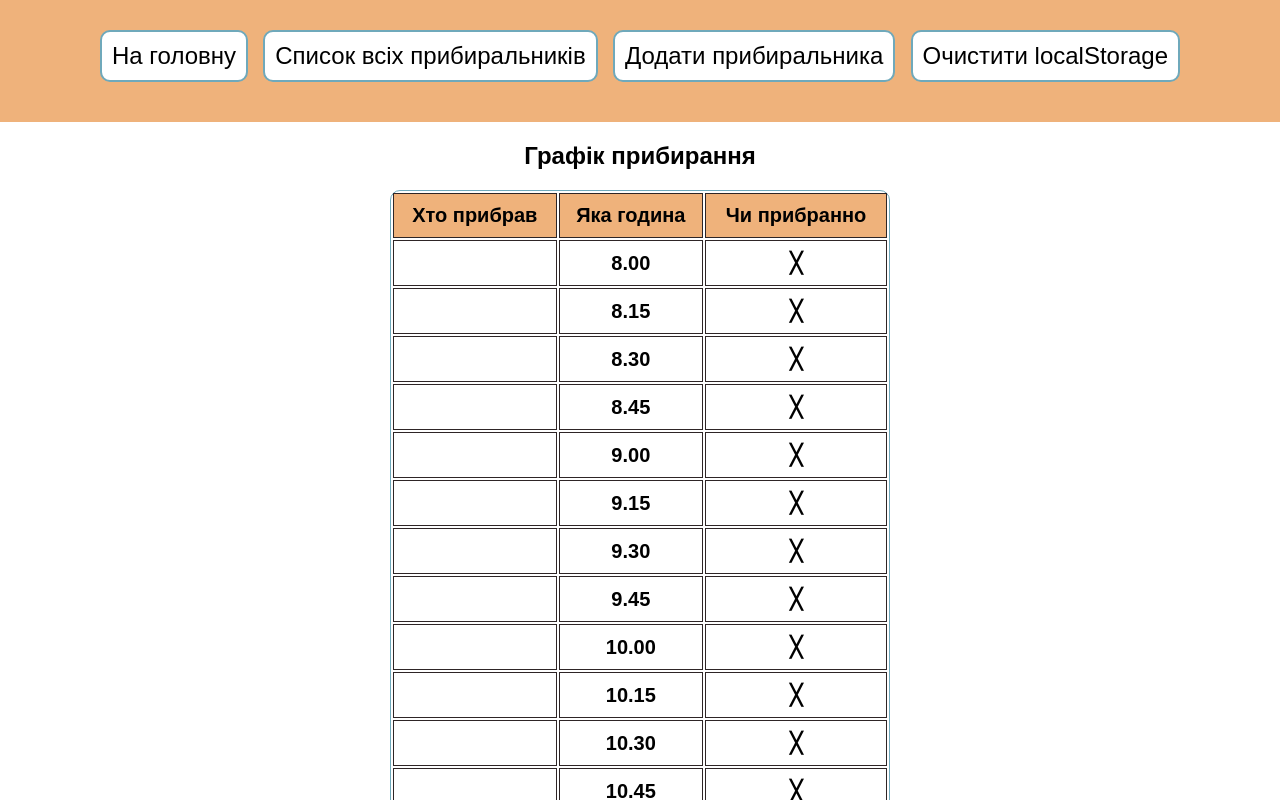
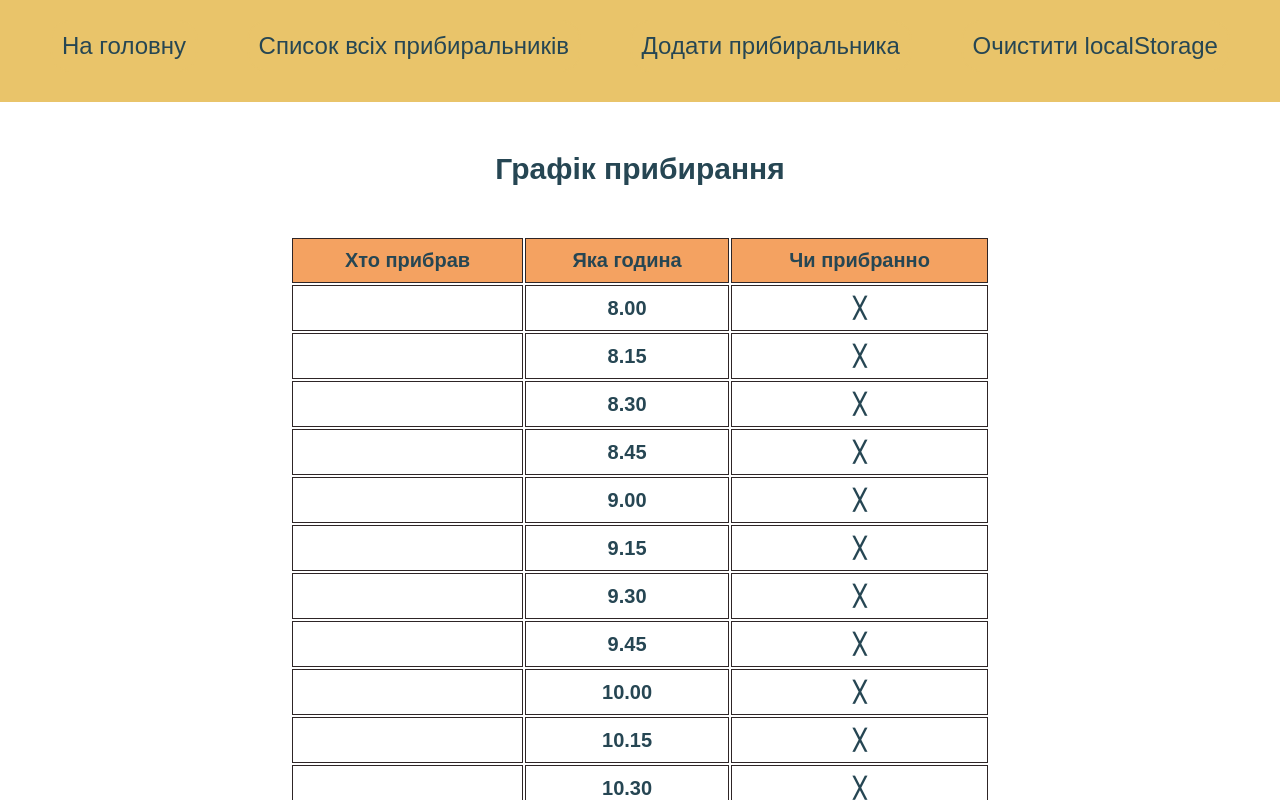
Before and after one commit to SashaPylypyuk/vue_cleaning-schedule, a Vue app: page / in a window 1280 px wide. Shown: the top 800 px of the page. Built offline with nearby package versions, Linux system fonts and the light colour scheme.

Commit message:
Fix style, fix code

```diff
--- a/package.json
+++ b/package.json
@@ -22,6 +22,7 @@
     "@vue/eslint-config-standard": "^5.1.2",
     "babel-eslint": "^10.1.0",
     "eslint": "^6.7.2",
+    "eslint-plugin-css-modules": "^2.11.0",
     "eslint-plugin-import": "^2.20.2",
     "eslint-plugin-node": "^11.1.0",
     "eslint-plugin-promise": "^4.2.1",
--- a/src/App.vue
+++ b/src/App.vue
@@ -1,12 +1,20 @@
 <template>
   <div id="app">
+    <Header />
+    <transition name="fade">
       <router-view />
+    </transition>
   </div>
 </template>
 
 <script>
 import { mapActions } from 'vuex'
+import Header from '@/components/Header'
+
 export default {
+  components: {
+    Header
+  },
   methods: mapActions(['getHours', 'getCleaners']),
   mounted () {
     this.getHours()
@@ -16,10 +24,19 @@ export default {
 </script>
 
 <style lang="scss">
+
+.fade-enter-active, .fade-leave-active {
+  transition: opacity .5s ease-in-out;
+}
+.fade-enter, .fade-leave-active {
+  opacity: 0;
+}
+
 body {
   margin: 0;
 }
 html {
+  color: #264653;
   font-family: sans-serif;
   box-sizing: border-box;
 }
--- a/src/components/Header.vue
+++ b/src/components/Header.vue
@@ -9,8 +9,8 @@
     <router-link to="/addACleaner" class="header__item">
       Додати прибиральника
     </router-link>
-    <form @submit="clearLocalStorage">
-    <button type="submit" class="header__item">
+    <form @submit.stop.prevent="clearLocalStorage">
+    <button type="submit" class="header__item header__item--button">
       Очистити localStorage
     </button>
     </form>
@@ -30,24 +30,31 @@ export default {
 </script>
 
 <style lang="scss">
-  .header {
-    padding: 30px 100px;
-    display: flex;
-    flex-wrap: wrap;
-    justify-content: space-between;
-    background-color: #EFB27B;
+.header {
+  padding: 20px 50px;
+  display: flex;
+  flex-wrap: wrap;
+  justify-content: space-between;
+  background-color: #E9C46A;
 
-    &__item {
+  &__item {
+    border: 2px solid #E9C46A;
     margin-bottom: 10px;
-    border: 2px solid #6FA9BB;
-    border-radius: 10px;
+    border-radius: 20px;
     cursor: pointer;
-    background-color: #fff;
     padding: 10px;
-    color: #000;
+    color: #264653;
     font-family: sans-serif;
     font-size: 24px;
     text-decoration: none;
+
+    &:hover {
+      border: 2px solid #264653;
+    }
+
+    &--button {
+      background-color: #E9C46A;
     }
   }
+}
 </style>
--- a/src/router/index.js
+++ b/src/router/index.js
@@ -1,17 +1,17 @@
 import Vue from 'vue'
 import VueRouter from 'vue-router'
-import Home from '../views/Home.vue'
 import AddACleaner from '@/views/AddACleaner'
 import Cleaners from '@/views/Cleaners'
 import Cleaner from '@/views/Cleaner'
+import Schedule from '@/views/Schedule'
 
 Vue.use(VueRouter)
 
 const routes = [
   {
     path: '/',
-    name: 'Home',
-    component: Home
+    name: 'Schedule',
+    component: Schedule
   },
   {
     path: '/addACleaner',
--- a/src/store/Schedule.js
+++ b/src/store/Schedule.js
@@ -19,18 +19,42 @@ export default {
           }
         }
       }
+
       localStorage.hours = JSON.stringify(state.hours)
+
       const cleanersId = state.cleaners.length
       state.cleaners.push({ id: cleanersId, name: cleaner, clean: hours })
       localStorage.cleaners = JSON.stringify(state.cleaners)
+    },
+    updateCleanersById (state, { cleanerId, hours }) {
+      const cleaner = state.cleaners.filter(cleaner => cleaner.id === cleanerId)[0]
+
+      for (const i in state.hours) {
+        for (const j in hours) {
+          if (state.hours[i].time === hours[j]) {
+            state.hours[i].whoClean = cleaner.name
+            state.hours[i].isCleaned = true
+          }
+        }
+      }
+
+      for (const i in state.cleaners) {
+        if (state.cleaners[i].id === cleaner.id) {
+          state.cleaners[i].clean.push(...hours)
+        }
+      }
+
+      localStorage.hours = JSON.stringify(state.hours)
     }
   },
   actions: {
     getHours (ctx) {
       let hours
+
       if (localStorage.hours) {
         hours = JSON.parse(localStorage.hours)
       }
+
       if (hours < 1 || hours === undefined) {
         const startAt = 8
         const endAt = 17
@@ -55,17 +79,21 @@ export default {
             time: `${i}.45`,
             isCleaned: false
           }]
+
           hours.push(...obj)
         }
+
         hours.push({ whoClean: '', time: `${endAt}.00`, isCleaned: false })
       }
+
       ctx.commit('updateHours', hours)
     },
     getCleaners (ctx) {
       let cleaners
-      console.log(localStorage.cleaners)
+
       if (localStorage.cleaners) {
         cleaners = JSON.parse(localStorage.cleaners)
+
         ctx.commit('addCleaners', cleaners)
       }
     }
@@ -78,6 +106,7 @@ export default {
       const date = new Date()
       const minutes = date.getMinutes() < 10 ? `0${date.getMinutes()}` : date.getMinutes()
       const now = `${date.getHours()}.${minutes}`
+
       return state.hours.filter(hour => hour.whoClean === '')
         .filter(hour => Number.parseFloat(hour.time) < Number.parseFloat(now))
     },
--- a/src/views/AddACleaner.vue
+++ b/src/views/AddACleaner.vue
@@ -1,6 +1,5 @@
 <template>
   <div>
-    <Header />
     <h1 class="cleaner__text--title">
       Додати прибиральника
     </h1>
@@ -10,11 +9,25 @@
           Введіть ім*я
           <input type="text" v-model.trim="name" class="form__item form__item--text">
         </label>
-        <button type="submit" @click="addACleaner" class="form__item form__item--button">
-          Добавити прибиральника
+        <p class="form__text">
+          Або можете вибрати вже з доданих прибиральників
+        </p>
+        <select v-model="selected" class="form__item form__item--select">
+          <option selected value="">
+            Виберати тут :)
+          </option>
+          <option v-for="cleaner in allCleaners" :value="cleaner.id" :key="cleaner.id">
+            {{ cleaner.name }}
+          </option>
+        </select>
+        <button type="submit" class="form__item form__item--button">
+          Прибрати
         </button>
+        <p class="form__text form__text--small">
+          Щоб добавити нового прибиральника залиште поле списку на першому пункті
+        </p>
       </div>
-      <div>
+      <div class="form__row--checkboxes">
         <div v-for="hour in avalibleHours" :key="hour.time">
           <input type="checkbox" :name="hour.time" :value="hour.time" v-model="checkedItems" class="form__item form__item--checkbox">
           <span class="form__text">
@@ -28,32 +41,33 @@
 
 <script>
 import { mapGetters, mapMutations } from 'vuex'
-import Header from '@/components/Header'
 
 export default {
   data () {
     return {
+      selected: '',
       name: '',
       checkedItems: []
     }
   },
-  components: {
-    Header
-  },
   methods: {
-    ...mapMutations(['updateCleaners']),
+    ...mapMutations(['updateCleaners', 'updateCleanersById']),
     addACleaner () {
+      if (this.checkedItems.length > 0) {
+        if (typeof this.selected === 'number') {
+          this.updateCleanersById({ cleanerId: this.selected, hours: this.checkedItems })
+        } else {
           if (this.name !== '') {
-        if (this.checkedItems.length > 0) {
-          console.log(this.checkedItems.length)
             this.updateCleaners({ cleaner: this.name, hours: this.checkedItems })
+          }
+        }
         this.name = ''
         this.checkedItems = []
       }
     }
-    }
+
   },
-  computed: mapGetters(['avalibleHours'])
+  computed: mapGetters(['avalibleHours', 'allCleaners'])
 }
 </script>
 
@@ -61,15 +75,25 @@ export default {
 .cleaner__text--title {
   text-align: center;
   width: 400px;
-    margin: 20px auto;
+  margin: 50px auto;
+
 };
 
 .form {
-    width: 400px;
+  width: 600px;
   margin: 0 auto;
   justify-content: space-between;
   display: flex;
   font-size: 20px;
+
+  &__text {
+    margin: 0;
+
+    &--small {
+      margin-top: 20px;
+      font-size: 16px;
+    }
+  }
 
   &__item {
     outline: none;
@@ -80,7 +104,11 @@ export default {
       border-radius: 10px;
       padding: 10px 10px;
       width: 180px;
-        margin: 10px 0 50px;
+      margin: 10px 0 30px;
+    }
+
+    &--select {
+      margin: 5px 0 50px;
     }
 
     &--button {
@@ -91,15 +119,23 @@ export default {
     }
 
     &--checkbox {
+      margin-left: 20px;
       zoom: 1.5;
     }
   }
 
   &__row {
-      width: 200px;
-      padding: 100px 0 0;
+    width: 400px;
+    padding: 50px 0 0;
     display: flex;
     flex-direction: column;
+
+    &--checkboxes {
+      display: flex;
+      flex-direction: column;
+      flex-wrap: wrap;
+      height: 400px;
+    }
   }
 }
 </style>
--- a/src/views/Cleaner.vue
+++ b/src/views/Cleaner.vue
@@ -1,12 +1,11 @@
 <template>
   <div>
-    <Header />
     <h1 class="cleaner__name">
       {{ this.cleanerById($route.params.id)[0].name }}
     </h1>
     <div class="cleaner__wrapper">
       <p class="cleaner__text">
-      Прибрав в таких годинах:
+      Прибрав(ла) в таких годинах:
     </p>
     <p v-for="hours in this.cleanerById($route.params.id)[0].clean" :key="hours" class="cleaner__hour">
       {{ hours }}
@@ -16,13 +15,9 @@
 </template>
 
 <script>
-import Header from '@/components/Header'
 import { mapGetters } from 'vuex'
 
 export default {
-  components: {
-    Header
-  },
   computed: mapGetters(['cleanerById'])
 }
 </script>
@@ -31,9 +26,10 @@ export default {
 .cleaner {
   &__name {
     width: 300px;
-      margin: 20px auto 50px;
+    margin: 50px auto;
     text-align: center;
   }
+
   &__wrapper {
     margin: 0 auto;
     width: 500px;
--- a/src/views/Cleaners.vue
+++ b/src/views/Cleaners.vue
@@ -1,11 +1,13 @@
 <template>
   <div>
-    <Header />
     <div class="cleaners">
       <h1 class="cleaners__text">
         Всі прибиральники
       </h1>
       <div class="cleaners__wrapper">
+        <p v-if="this.allCleaners < 1">
+            Тут поки нікого немає
+        </p>
         <div v-for="cleaner in allCleaners" :key="cleaner.id" class="cleaners__item">
           <router-link :to="{name: 'Cleaner', params: {id : cleaner.id}}" class="cleaners__link">
           {{ cleaner.name }}
@@ -17,14 +19,10 @@
 </template>
 
 <script>
-import Header from '@/components/Header'
 import { mapGetters } from 'vuex'
 
 export default {
-  computed: mapGetters(['allCleaners']),
-  components: {
-    Header
-  }
+  computed: mapGetters(['allCleaners'])
 }
 </script>
 
@@ -32,7 +30,7 @@ export default {
 .cleaners {
   &__text {
     width: 400px;
-      margin: 10px auto 50px;
+    margin: 50px auto;
     text-align: center;
   }
   &__wrapper {
@@ -46,12 +44,12 @@ export default {
     padding: 10px;
     text-decoration: none;
     font-size: 24px;
-      color: #000;
+    color: #264653;
     border: 2px solid #fff;
     border-radius: 10px;
 
     &:hover {
-        border: 2px solid #96E7FF;
+      border: 2px solid #264653;
     }
   }
 
--- a/src/views/Home.vue
+++ /dev/null
@@ -1,18 +0,0 @@
-<template>
-  <div class="home">
-    <Header />
-    <Schedule />
-  </div>
-</template>
-
-<script>
-import Schedule from '@/components/Schedule'
-import Header from '@/components/Header'
-
-export default {
-  name: 'Home',
-  components: {
-    Schedule, Header
-  }
-}
-</script>
--- a/src/components/Schedule.vue
+++ b/src/views/Schedule.vue
@@ -1,5 +1,5 @@
 <template>
-  <div>
+  <div class="schedule">
     <h2 class="schedule__text--title">
       Графік прибирання
     </h2>
@@ -39,16 +39,19 @@ export default {
 </script>
 
 <style lang='scss' scoped>
-.schedule__text--title {
+
+.schedule {
+  &__text--title {
     text-align: center;
     width: 400px;
-    margin: 20px auto;
-  };
+    margin: 50px auto;
+    font-size: 30px;
+    color: #264653;
+  }
+}
 
 .table {
-  border: 1px solid #6FA9BB;
-  border-radius: 10px;
-  width: 500px;
+  width: 700px;
   margin: 0 auto;
   font-family: sans-serif;
 
@@ -61,10 +64,10 @@ export default {
   &__row {
     &--head {
     font-size: 25px;
-    background-color: #EFB27B;
+    background-color: #F4A261;
     }
     &--cleaned {
-      background-color: #96E7FF;
+      background-color: #44FCE7;
     }
   }
 }
```
Also changed, not shown: 2 other files (tests, documents, lock files or other folders). Lines whose indentation alone changed are shown as unchanged.
